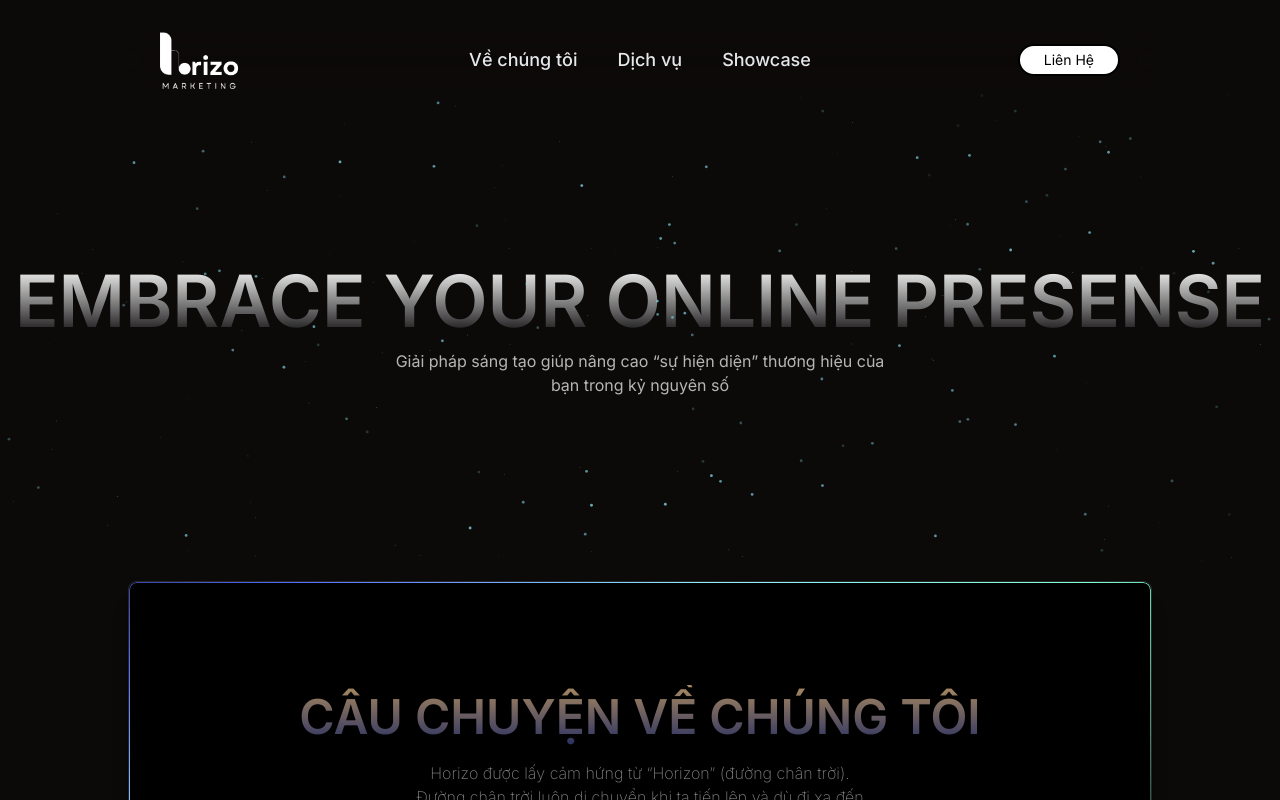
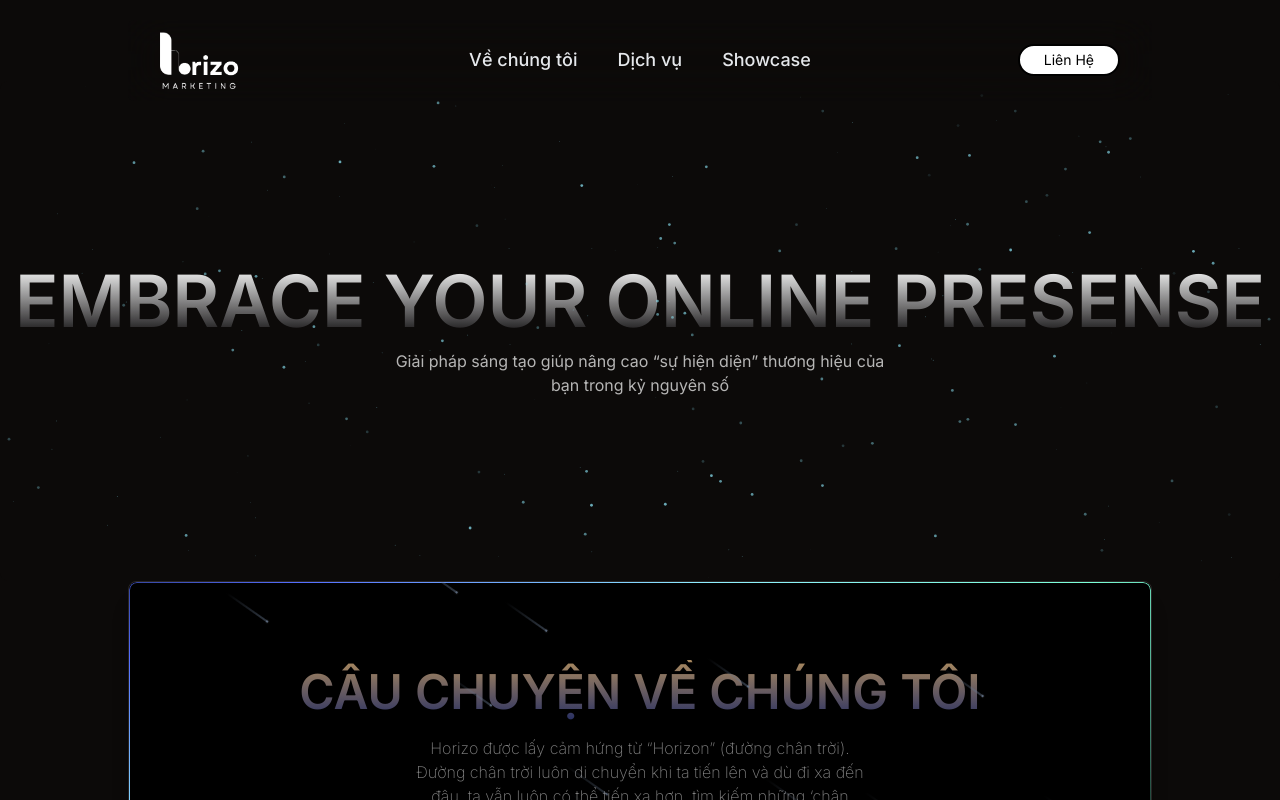
Before and after one commit to cody-ellington/horizo-marketing, a Next.js app: page / in a window 1280 px wide. Shown: the top 800 px of the page. Built offline with nearby package versions, Linux system fonts and the light colour scheme.

Commit message:
update meteor

```diff
--- a/app/page.tsx
+++ b/app/page.tsx
@@ -40,6 +40,7 @@ import {
   AccordionItem,
   AccordionTrigger,
 } from "@/components/ui/accordion";
+import Meteors from "@/components/ui/meteors";
 
 // MAP CIRCLES
 const slugs = [
@@ -322,9 +323,10 @@ export default function Home() {
       </div> */}
 
       <ShineBorder
-        className="relative flex h-[500px] w-[80%] mx-auto flex-col items-center justify-center overflow-hidden rounded-lg border bg-background md:shadow-xl"
+        className="relative flex h-[450px] w-[80%] mx-auto flex-col items-center justify-center overflow-hidden rounded-lg border bg-transparent md:shadow-xl"
         color={["#546eff", "#8feffe", "#7bffd7"]}
       >
+        <Meteors></Meteors>
         <span className="pointer-events-none py-2 whitespace-pre-wrap bg-gradient-to-b from-black to-gray-300/80 bg-clip-text text-center text-5xl font-semibold leading-none text-transparent dark:from-[#fece8fab] dark:to-[#546eff62]">
           CÂU CHUYỆN VỀ CHÚNG TÔI
         </span>
```
